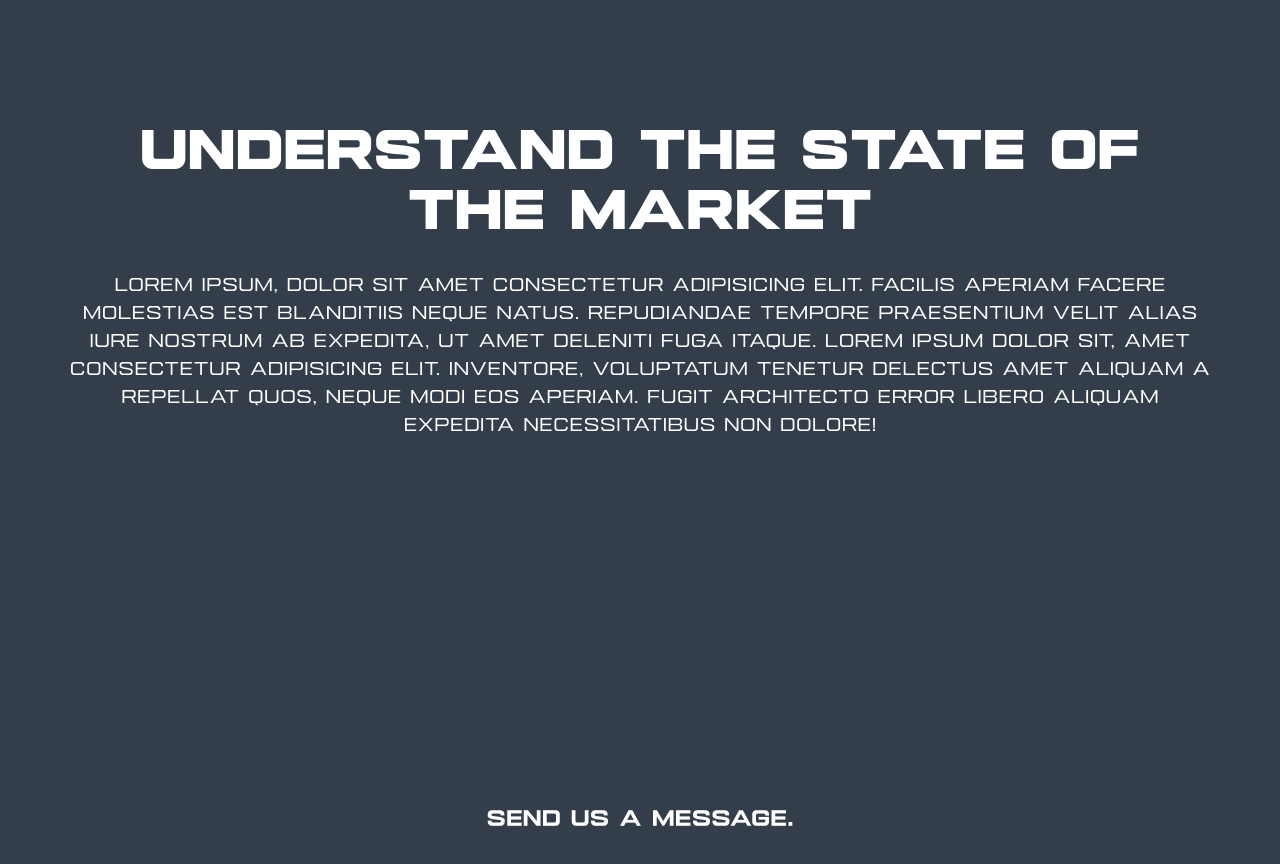
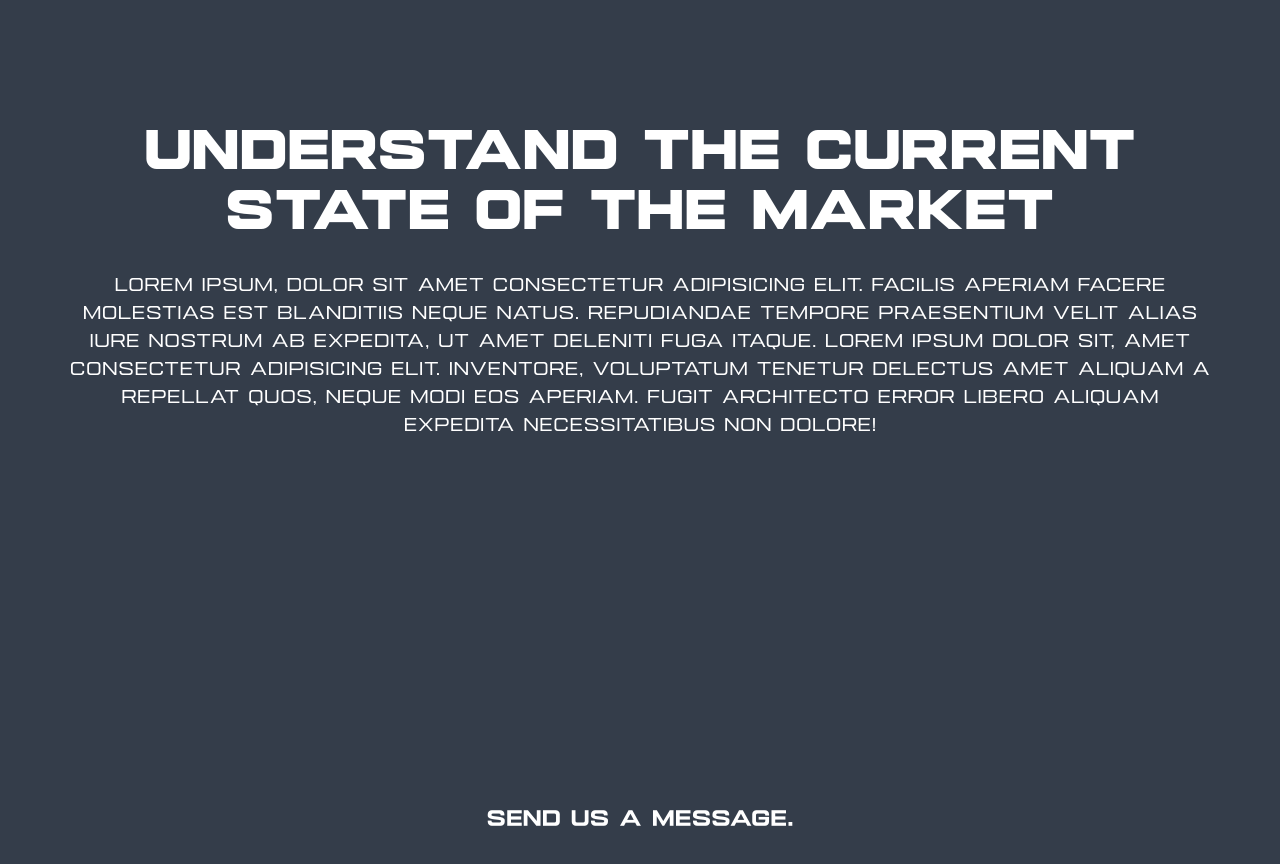
Before and after one commit to LordEwans/francis-real-estate, a Nuxt app: page / in a window 1280 px wide. Shown: the part 1700-2564 px from the top of the page. Built offline with nearby package versions, Linux system fonts and the light colour scheme.

Commit message:
Versioning untracked files

```diff
--- a/components/Content.vue
+++ b/components/Content.vue
@@ -35,7 +35,7 @@
                   <h2
                     class="capitalize text-2xl md:text-6xl leading-[1.1] font-extrabold"
                   >
-                    Understand the state of the market
+                    Understand the current state of the market
                   </h2>
                   <p
                     class="md:text-xl mb-2 lg:mb-9 leading-[1.1] capitalize mt-7"
```
